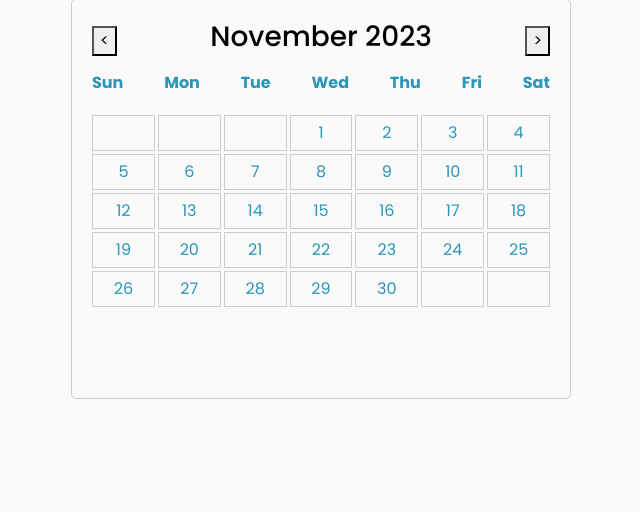
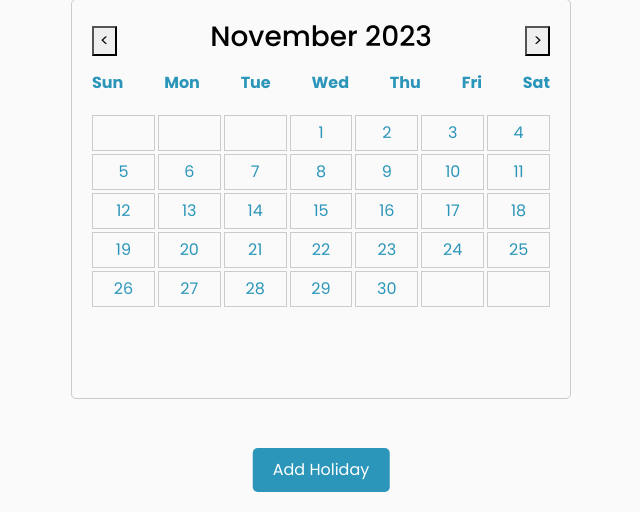
Before and after one commit to Seankyron/dental_clinic, a Flask app: page /appointment_admin in a window 1280 px wide. Shown: the part 288-800 px from the top of the page, without its empty margins (319-959 px from the left). Run offline with Flask 3, Linux system fonts and the light colour scheme; a user stored in the database is signed in; some libraries are stand-ins or nearby versions.

Commit message:
add holiday button

```diff
--- a/Smile_Plaza/main/static/admin_dashboard.css
+++ b/Smile_Plaza/main/static/admin_dashboard.css
@@ -227,6 +227,7 @@ table{
     text-align: left;
     border-collapse: collapse;
     max-height: 100px;
+    background-color: #ccc;
 }
 
 tr{
@@ -255,6 +256,7 @@ td,th{
 .rejected{
     color: #e86786;
 }
+
 
 /* responsive starts here */
 
--- a/Smile_Plaza/main/static/appointment_admin.css
+++ b/Smile_Plaza/main/static/appointment_admin.css
@@ -149,6 +149,7 @@ body {
     color: white;
 }
 
+
 .calendar {
     max-width: 500px;
     margin: 20px auto;
@@ -214,6 +215,8 @@ body {
     max-height: 430px;
 }
 
+
+
 .calendar {
     min-width: 500px;
     min-height: 400px;
@@ -223,3 +226,26 @@ body {
     content: "No appointments for today";
     display: block;
 }
+/* Your existing CSS styles */
+
+.add-holiday-button-container {
+    position: fixed;
+    bottom: 20px;
+    left: 50%;
+    transform: translateX(-50%);
+}
+
+.add-holiday-button {
+    padding: 10px 20px;
+    font-size: 16px;
+    background-color: #2b96b9;
+    color: #fff;
+    border: none;
+    border-radius: 5px;
+    cursor: pointer;
+    /* Add any additional styles you want for the button */
+}
+
+.add-holiday-button:hover {
+    background-color: #1ccae5;
+}
--- a/Smile_Plaza/main/templates/appointment.html
+++ b/Smile_Plaza/main/templates/appointment.html
@@ -8,6 +8,10 @@
 
 </head>
 <body>
+  <div class="appointment_admin-img">
+    <img src="{{ url_for('static', filename='images/logo.png') }}">
+    <h4 class="smile-text">Smile Plaza Dental Center</h4>
+</div>
   <div class="container">
   <div class="calendar-container">
     <div class="header">
--- a/Smile_Plaza/main/templates/appointment_admin.html
+++ b/Smile_Plaza/main/templates/appointment_admin.html
@@ -40,7 +40,7 @@
                 <div class="jumbotron p-3">
                     <h4>Manage Appointments for <b id="dateAppointment"></b></h4>
 
-                   <table class="table table-hover table-dark">
+                   <table class="table table-hover">
                     <thead> <!-- Add the header row here -->
                         <tr>
                             <th>ID</th>
@@ -73,6 +73,10 @@
         <h4>No appointments for
           <b id ="dateAppointmentforDisabled"></b></h4>
       </div>
+      <!-- New div for the "Add Holiday" button -->
+<div class="add-holiday-button-container">
+  <button class="add-holiday-button" onclick="addHoliday()">Add Holiday</button>
+</div>
 </div>
     <script src="https://unpkg.com/scrollreveal"></script>
     <script type="text/javascript" src="js/script.js"></script>
```
Also changed, not shown: Smile_Plaza/main/static/appointment.css (+13 -0 lines), Smile_Plaza/instance/site.db.
